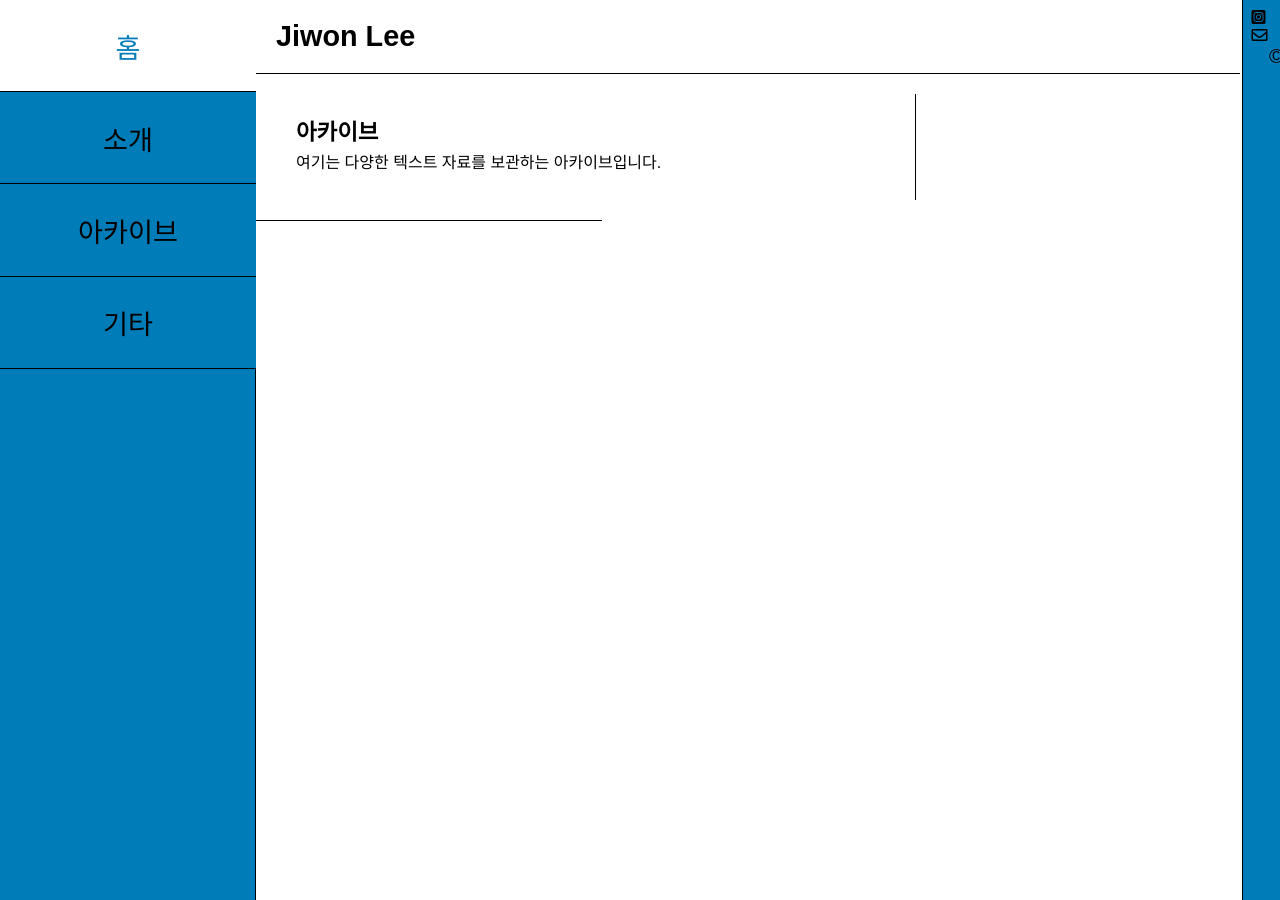
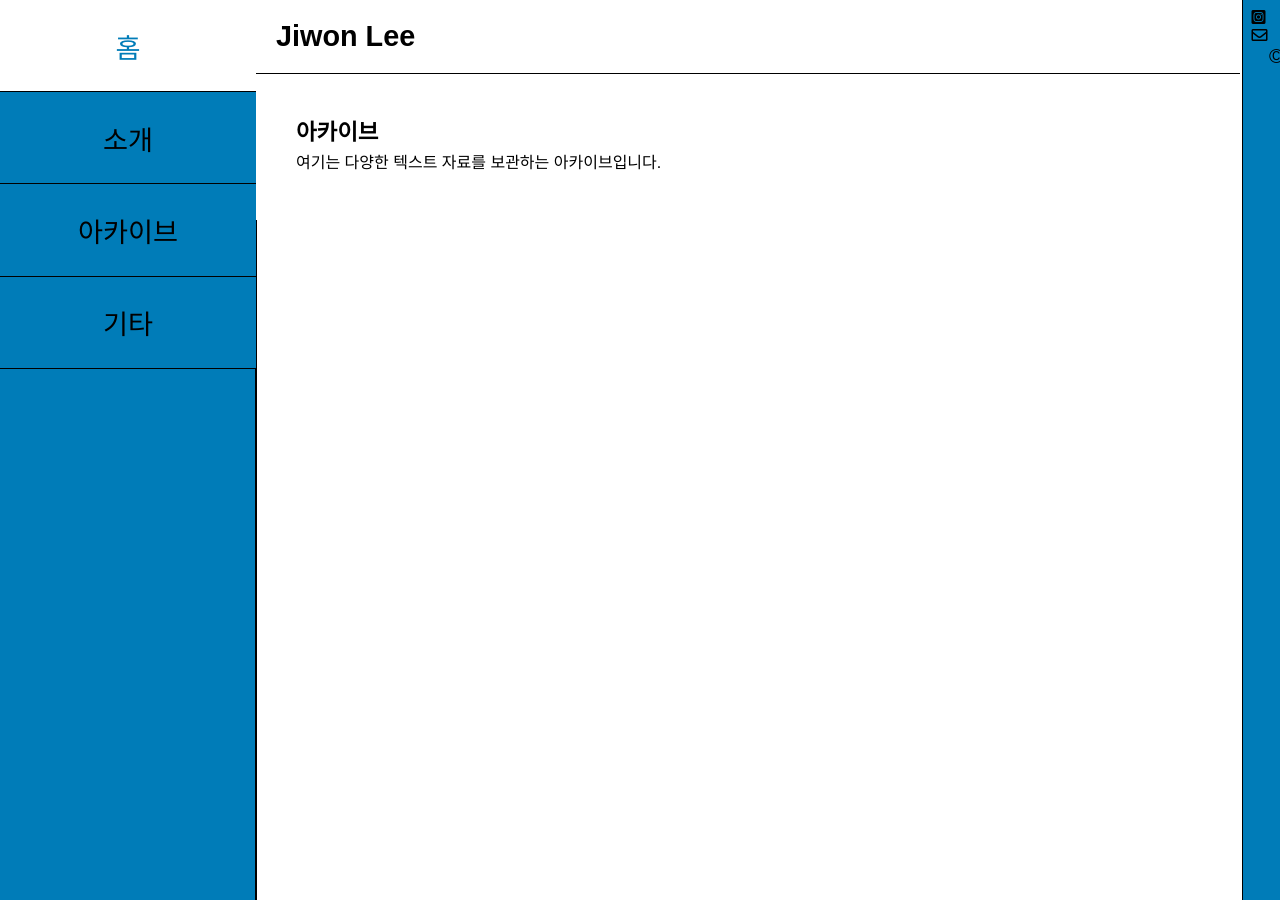
Before and after one commit to LfayeJ/archives, a Jekyll site: the page built from index.html, in a window 1280 px wide. Built offline with Jekyll 4.4.1, drawn with Linux system fonts in a browser that asks for light colours; some web fonts are replaced.

Commit message:
Update styles.css

```diff
--- a/assets/css/styles.css
+++ b/assets/css/styles.css
@@ -134,10 +134,9 @@
   padding: 20px;
 }
 
-.content {
+.primary-content, .content {
   width: 50vw;
   max-width: 50vw !important;
-  border-right: 1px solid var(--border-color);
 }
 
 .content h2, .secondary-content h2 {
@@ -160,7 +159,7 @@
   display: flex;
   flex-direction: column;
   background-color: #fff;
-  border-top: 1px solid var(--border-color);
+  border-left: 1px solid var(--border-color);
 }
 
 .h-entry, #search-bar, header, footer, fieldset, section {
```
